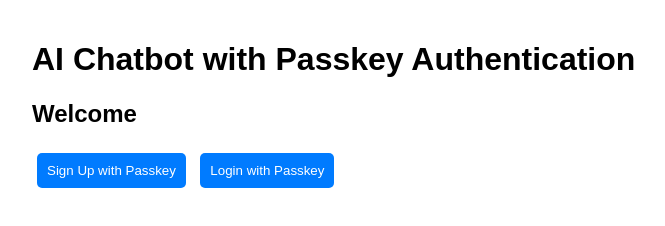
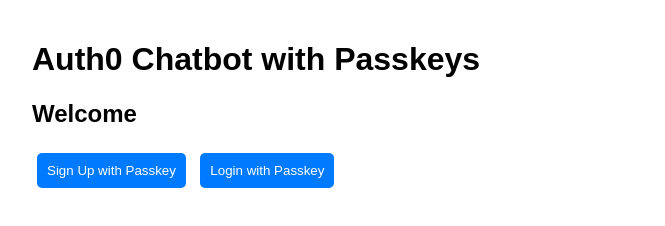
Before and after one commit to matthewcarter95/chatbot-embedded-passkey, a website: page index.html in a window 1280 px wide. Shown: the whole page, without its empty margins (208-873 px from the left). Drawn offline with Linux system fonts and the light colour scheme.

Commit message:
change title

```diff
--- a/index.html
+++ b/index.html
@@ -3,7 +3,7 @@
 <head>
     <meta charset="UTF-8">
     <meta name="viewport" content="width=device-width, initial-scale=1.0">
-    <title>AI Chatbot with Passkey Auth</title>
+    <title>Auth0 Chatbot with Passkeys</title>
     <style>
         body { font-family: Arial, sans-serif; max-width: 800px; margin: 0 auto; padding: 20px; }
         .container { display: none; }
@@ -19,7 +19,7 @@
     </style>
 </head>
 <body>
-    <h1>AI Chatbot with Passkey Authentication</h1>
+    <h1>Auth0 Chatbot with Passkeys</h1>
 
     <div id="loginContainer" class="container active">
         <h2>Welcome</h2>
```
Also changed, not shown: public/index.html (+1 -1 lines).
